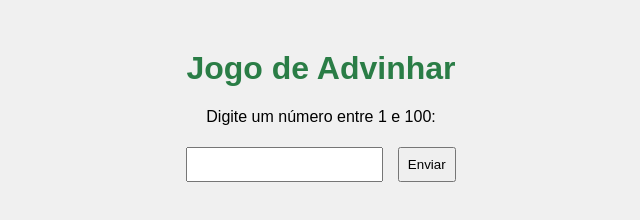
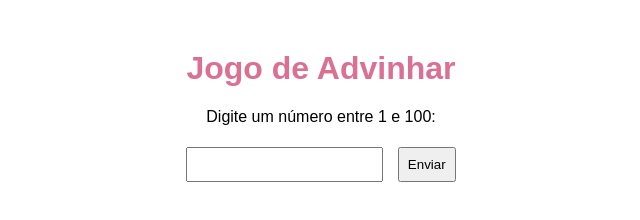
Before and after one commit to dumbdogss/Ex_02, a plain HTML site: page index.html in a window 1280 px wide. Shown: the whole page, without its empty margins (319-959 px from the left). Drawn offline with Linux system fonts and the light colour scheme.

Commit message:
atualizações no CSS

```diff
--- a/css/style.css
+++ b/css/style.css
@@ -2,11 +2,11 @@ body {
   font-family: Arial, sans-serif;
   text-align: center;
   margin-top: 50px;
-  background: #f0f0f0;
+  background: white;
 }
 
 h1 {
-  color: #2a7d46;
+  color: palevioletred;
 }
 
 input, button {
```
